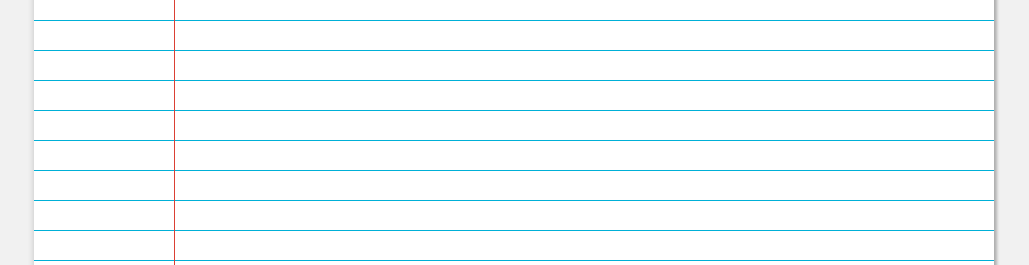
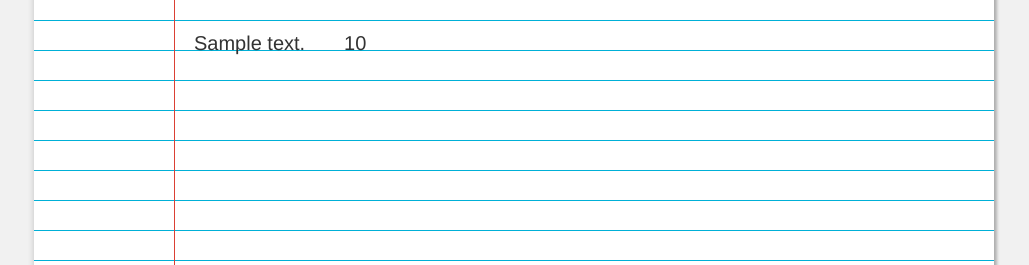
Before and after one commit to nickFurlotte/menu_gen, a Flask app: template templates/index.html in a window 1280 px wide. Shown: the part 239-504 px from the top of the page, without its empty margins (126-1155 px from the left). Run offline with Flask 2, Linux system fonts and the light colour scheme; the template is opened without the code that fills it: most values are stand-ins (such as "Sample title", 1, 10 or a date in 2020); parts of the project's set-up code (start-up, migrations or seed data) failed here and were passed over; some libraries are stand-ins or nearby versions.

Commit message:
fixed css problems

```diff
--- a/static/style.css
+++ b/static/style.css
@@ -19,7 +19,7 @@ body {
   margin: 50px auto;
   background-size: 100% 30px;
   position: relative;
-  padding-top: 50px;
+  padding-top: 150px;
   padding-left: 160px;
   padding-right: 20px;
   overflow: hidden;
--- a/templates/index.html
+++ b/templates/index.html
@@ -27,9 +27,9 @@
   </header>
   <div id="content">
     {% for item in items %}
-        <div class="card">
-              <p class="card-text">  {{item.text}} &nbsp;&nbsp;&nbsp;&nbsp;&nbsp; {{item.price}}</p>
-         </div>
+        <div class="hipsum">
+              <p>  {{item.text}} &nbsp;&nbsp;&nbsp;&nbsp;&nbsp; {{item.price}}</p>
+        </div>
     {% endfor %}
   </div>
  </div>
```
